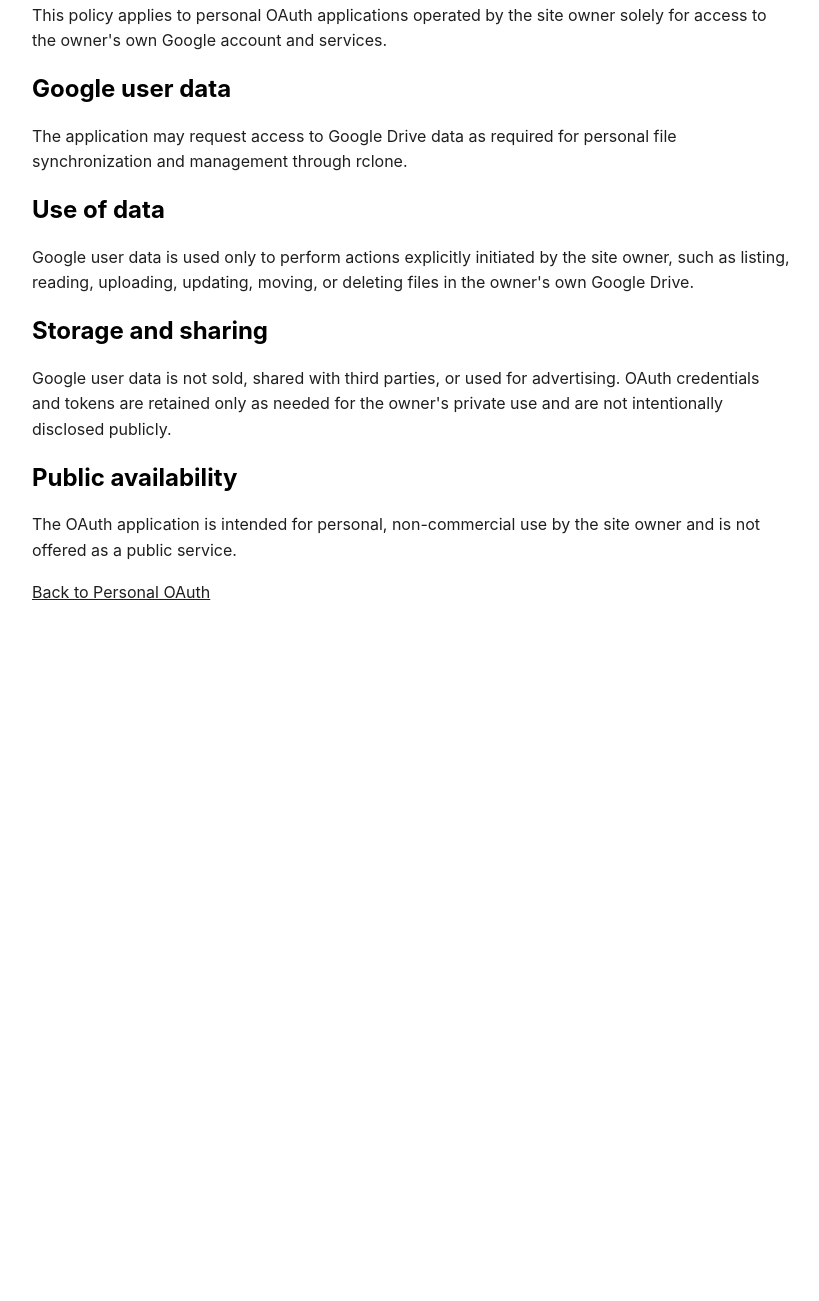
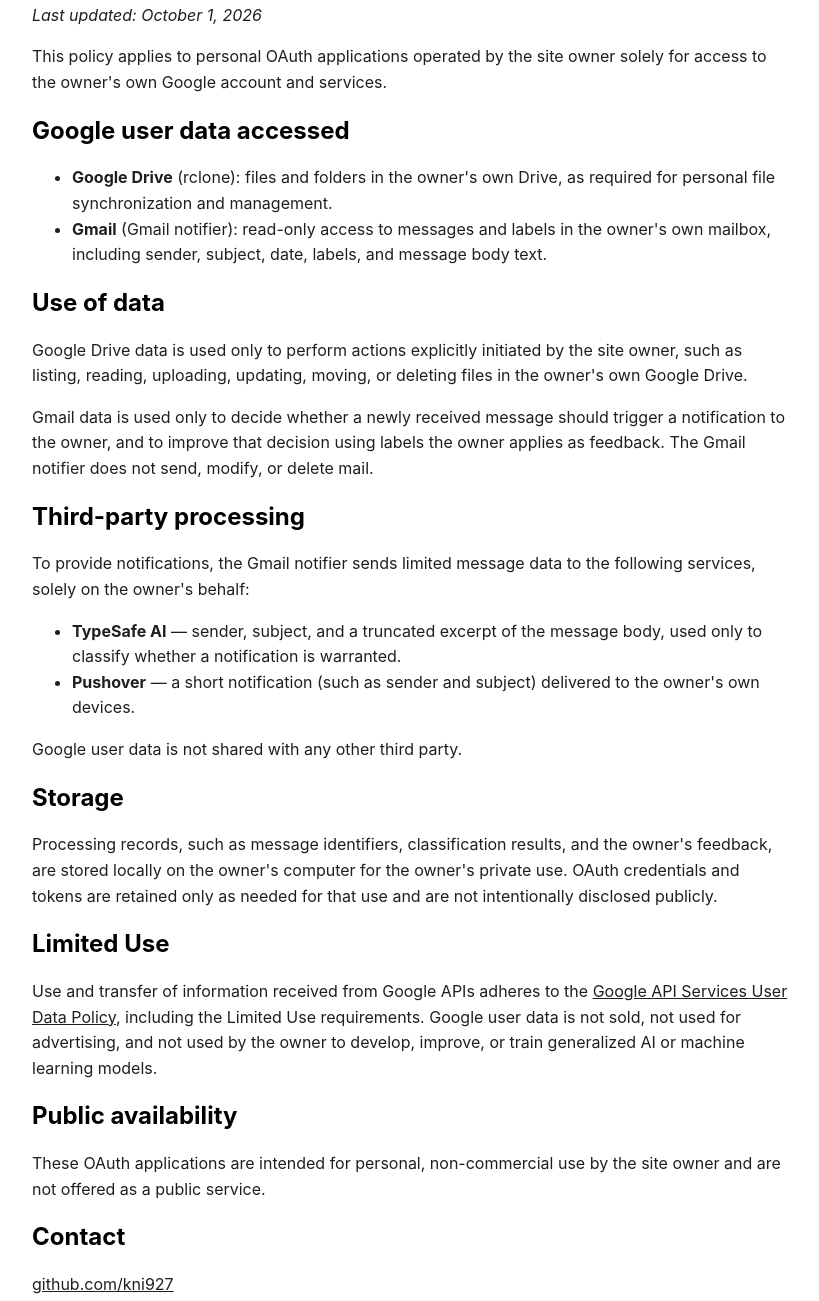
Before and after one commit to kni927/kni927.github.io, a plain HTML site: page personal-oauth/privacy.html in a window 1280 px wide. Shown: the part 144-1445 px from the top of the page, without its empty margins (228-1047 px from the left). Before the commit the page ends 829 px from the top, so only its background shows below. Drawn offline with Linux system fonts and the light colour scheme.

Commit message:
Add files via upload

```diff
--- a/personal-oauth/privacy.html
+++ b/personal-oauth/privacy.html
@@ -30,36 +30,82 @@
 <body>
   <main>
     <h1>Privacy Policy</h1>
+    <p><em>Last updated: October 1, 2026</em></p>
 
     <p>
       This policy applies to personal OAuth applications operated by the site owner
       solely for access to the owner's own Google account and services.
     </p>
 
-    <h2>Google user data</h2>
-    <p>
-      The application may request access to Google Drive data as required for personal
-      file synchronization and management through rclone.
-    </p>
+    <h2>Google user data accessed</h2>
+    <ul>
+      <li>
+        <strong>Google Drive</strong> (rclone): files and folders in the owner's own Drive,
+        as required for personal file synchronization and management.
+      </li>
+      <li>
+        <strong>Gmail</strong> (Gmail notifier): read-only access to messages and labels in the
+        owner's own mailbox, including sender, subject, date, labels, and message body text.
+      </li>
+    </ul>
 
     <h2>Use of data</h2>
     <p>
-      Google user data is used only to perform actions explicitly initiated by the site owner,
+      Google Drive data is used only to perform actions explicitly initiated by the site owner,
       such as listing, reading, uploading, updating, moving, or deleting files in the owner's
       own Google Drive.
     </p>
+    <p>
+      Gmail data is used only to decide whether a newly received message should trigger a
+      notification to the owner, and to improve that decision using labels the owner applies
+      as feedback. The Gmail notifier does not send, modify, or delete mail.
+    </p>
 
-    <h2>Storage and sharing</h2>
+    <h2>Third-party processing</h2>
     <p>
-      Google user data is not sold, shared with third parties, or used for advertising.
-      OAuth credentials and tokens are retained only as needed for the owner's private use
-      and are not intentionally disclosed publicly.
+      To provide notifications, the Gmail notifier sends limited message data to the following
+      services, solely on the owner's behalf:
+    </p>
+    <ul>
+      <li>
+        <strong>TypeSafe AI</strong> — sender, subject, and a truncated excerpt of the message body,
+        used only to classify whether a notification is warranted.
+      </li>
+      <li>
+        <strong>Pushover</strong> — a short notification (such as sender and subject) delivered to the
+        owner's own devices.
+      </li>
+    </ul>
+    <p>
+      Google user data is not shared with any other third party.
+    </p>
+
+    <h2>Storage</h2>
+    <p>
+      Processing records, such as message identifiers, classification results, and the owner's
+      feedback, are stored locally on the owner's computer for the owner's private use.
+      OAuth credentials and tokens are retained only as needed for that use and are not
+      intentionally disclosed publicly.
+    </p>
+
+    <h2>Limited Use</h2>
+    <p>
+      Use and transfer of information received from Google APIs adheres to the
+      <a href="https://developers.google.com/terms/api-services-user-data-policy">Google API Services User Data Policy</a>,
+      including the Limited Use requirements. Google user data is not sold, not used for
+      advertising, and not used by the owner to develop, improve, or train generalized
+      AI or machine learning models.
     </p>
 
     <h2>Public availability</h2>
     <p>
-      The OAuth application is intended for personal, non-commercial use by the site owner
-      and is not offered as a public service.
+      These OAuth applications are intended for personal, non-commercial use by the site owner
+      and are not offered as a public service.
+    </p>
+
+    <h2>Contact</h2>
+    <p>
+      <a href="https://github.com/kni927">github.com/kni927</a>
     </p>
 
     <p>
```
Also changed, not shown: personal-oauth/index.html (+16 -5 lines).
